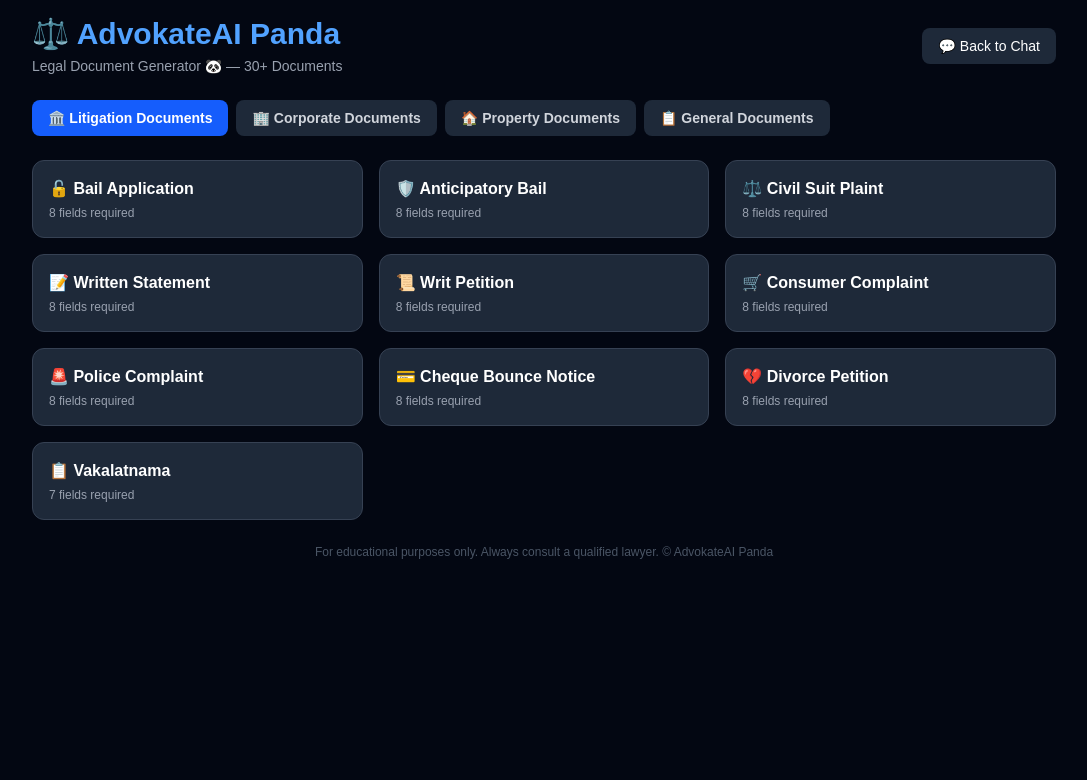
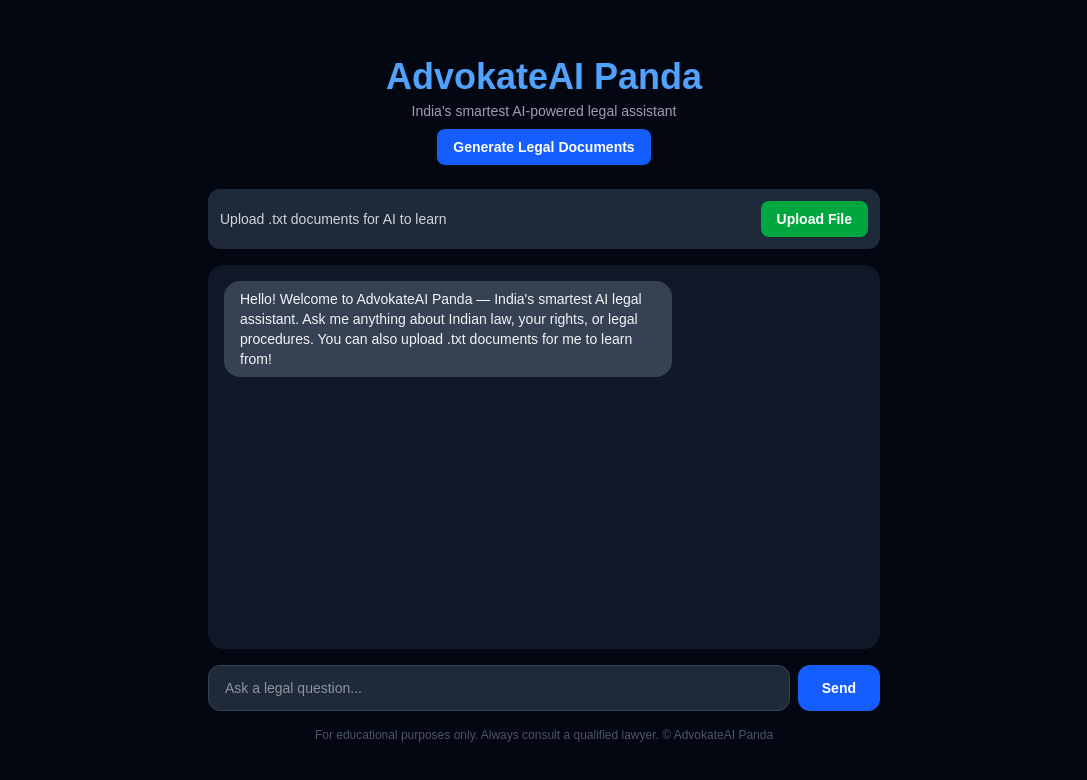
Before and after one commit to sumitpanda211-source/advokatepanda-ai, a Next.js app: page / in a window 1280 px wide. Shown: the top 780 px of the page, without its empty margins (96-1183 px from the left). Built offline with nearby package versions, Linux system fonts and the light colour scheme.

Commit message:
Fixed build errors

```diff
--- a/app/page.tsx
+++ b/app/page.tsx
@@ -1,205 +1,103 @@
 "use client";
-import { useState } from "react";
+import { useState, useRef } from "react";
 import Link from "next/link";
 
-const categories = [
-  {
-    category: "🏛️ Litigation Documents",
-    docs: [
-      { id: "bail-application", name: "🔓 Bail Application", fields: ["Applicant Name", "Age", "Address", "Case Number", "Charges", "Court Name", "Reason for Bail", "Surety Details"] },
-      { id: "anticipatory-bail", name: "🛡️ Anticipatory Bail", fields: ["Applicant Name", "Age", "Address", "Apprehended Offence", "Section of Law", "Court Name", "Grounds for Bail", "Surety Details"] },
-      { id: "civil-suit", name: "⚖️ Civil Suit Plaint", fields: ["Plaintiff Name", "Plaintiff Address", "Defendant Name", "Defendant Address", "Court Name", "Facts of Case", "Relief Sought", "Valuation of Suit"] },
-      { id: "written-statement", name: "📝 Written Statement", fields: ["Defendant Name", "Defendant Address", "Plaintiff Name", "Case Number", "Court Name", "Preliminary Objections", "Reply to Facts", "Counter Claims"] },
-      { id: "writ-petition", name: "📜 Writ Petition", fields: ["Petitioner Name", "Petitioner Address", "Respondent Name", "High Court Name", "Type of Writ", "Facts", "Grounds", "Relief Sought"] },
-      { id: "consumer-complaint", name: "🛒 Consumer Complaint", fields: ["Complainant Name", "Complainant Address", "Opposite Party Name", "Opposite Party Address", "Product/Service", "Deficiency Details", "Amount Paid", "Relief Sought"] },
-      { id: "fir-complaint", name: "🚨 Police Complaint", fields: ["Complainant Name", "Complainant Address", "Police Station", "Date of Incident", "Place of Incident", "Accused Details", "Description of Incident", "Witnesses"] },
-      { id: "cheque-bounce", name: "💳 Cheque Bounce Notice", fields: ["Payee Name", "Payee Address", "Drawer Name", "Drawer Address", "Cheque Number", "Cheque Amount", "Date of Dishonour", "Bank Name"] },
-      { id: "divorce-petition", name: "💔 Divorce Petition", fields: ["Petitioner Name", "Petitioner Address", "Respondent Name", "Respondent Address", "Date of Marriage", "Place of Marriage", "Grounds for Divorce", "Children Details"] },
-      { id: "vakalatnama", name: "📋 Vakalatnama", fields: ["Client Name", "Client Address", "Advocate Name", "Bar Council Number", "Court Name", "Case Details", "Powers Granted"] },
-    ]
-  },
-  {
-    category: "🏢 Corporate Documents",
-    docs: [
-      { id: "employment", name: "💼 Employment Contract", fields: ["Company Name", "Company Address", "Employee Name", "Designation", "Monthly Salary", "Start Date", "Working Hours", "Notice Period"] },
-      { id: "nda", name: "🔒 NDA", fields: ["Disclosing Party Name", "Disclosing Party Address", "Receiving Party Name", "Receiving Party Address", "Purpose", "Confidential Information Type", "Duration", "Jurisdiction"] },
-      { id: "mou", name: "🤝 MOU", fields: ["Party 1 Name", "Party 1 Address", "Party 2 Name", "Party 2 Address", "Purpose of MOU", "Responsibilities of Party 1", "Responsibilities of Party 2", "Duration"] },
-      { id: "service-agreement", name: "🛠️ Service Agreement", fields: ["Service Provider Name", "Service Provider Address", "Client Name", "Client Address", "Services to be Provided", "Payment Terms", "Duration", "Termination Clause"] },
-      { id: "partnership-deed", name: "🤝 Partnership Deed", fields: ["Partner 1 Name", "Partner 2 Name", "Business Name", "Business Address", "Capital Contribution", "Profit Sharing Ratio", "Duration", "Responsibilities"] },
-      { id: "loan-agreement", name: "💰 Loan Agreement", fields: ["Lender Name", "Lender Address", "Borrower Name", "Borrower Address", "Loan Amount", "Interest Rate", "Repayment Schedule", "Security"] },
-      { id: "consultancy-agreement", name: "👔 Consultancy Agreement", fields: ["Consultant Name", "Consultant Address", "Client Name", "Client Address", "Scope of Work", "Fees", "Duration", "IP Rights"] },
-    ]
-  },
-  {
-    category: "🏠 Property Documents",
-    docs: [
-      { id: "rental", name: "🏠 Rental Agreement", fields: ["Landlord Name", "Tenant Name", "Property Address", "Monthly Rent", "Security Deposit", "Lease Duration", "Start Date", "Notice Period"] },
-      { id: "sale-deed", name: "📃 Sale Deed", fields: ["Seller Name", "Seller Address", "Buyer Name", "Buyer Address", "Property Description", "Sale Amount", "Payment Terms", "Possession Date"] },
-      { id: "gift-deed", name: "🎁 Gift Deed", fields: ["Donor Name", "Donor Address", "Donee Name", "Donee Address", "Property Description", "Relationship", "Date of Transfer", "Witnesses"] },
-      { id: "lease-deed", name: "📋 Lease Deed", fields: ["Lessor Name", "Lessee Name", "Property Address", "Lease Amount", "Security Deposit", "Lease Period", "Start Date", "Renewal Terms"] },
-    ]
-  },
-  {
-    category: "📋 General Documents",
-    docs: [
-      { id: "affidavit", name: "📜 Affidavit", fields: ["Deponent Name", "Age", "Address", "Purpose of Affidavit", "Facts to Declare", "Place of Execution"] },
-      { id: "legal-notice", name: "⚠️ Legal Notice", fields: ["Sender Name", "Sender Address", "Recipient Name", "Recipient Address", "Subject of Notice", "Details of Grievance", "Relief Sought", "Time Period to Respond"] },
-      { id: "demand-letter", name: "💰 Demand Letter", fields: ["Sender Name", "Sender Address", "Recipient Name", "Recipient Address", "Amount Owed", "Reason for Demand", "Due Date", "Consequences if Unpaid"] },
-      { id: "power-of-attorney", name: "🔏 Power of Attorney", fields: ["Grantor Name", "Grantor Address", "Attorney Name", "Attorney Address", "Powers Granted", "Duration", "Place of Execution"] },
-      { id: "undertaking", name: "✍️ Undertaking Letter", fields: ["Name", "Address", "Purpose of Undertaking", "Commitments Made", "Duration", "Place of Execution"] },
-    ]
-  }
-];export default function DocumentsGenerator() {
-  const [selected, setSelected] = useState(null);
-  const [fields, setFields] = useState({});
-  const [generating, setGenerating] = useState(false);
-  const [generatedDoc, setGeneratedDoc] = useState("");
-  const [activeCategory, setActiveCategory] = useState(0);
+export default function Home() {
+  const [messages, setMessages] = useState([
+    { role: "assistant", text: "Hello! Welcome to AdvokateAI Panda — India's smartest AI legal assistant. Ask me anything about Indian law, your rights, or legal procedures. You can also upload .txt documents for me to learn from!" }
+  ]);
+  const [history, setHistory] = useState<any[]>([]);
+  const [input, setInput] = useState("");
+  const [loading, setLoading] = useState(false);
+  const [uploading, setUploading] = useState(false);
+  const [uploadMsg, setUploadMsg] = useState("");
+  const fileRef = useRef<any>(null);
 
-  function selectDocument(doc) {
-    setSelected(doc);
-    setFields({});
-    setGeneratedDoc("");
+  async function sendMessage() {
+    if (!input.trim()) return;
+    const userMessage = input;
+    setInput("");
+    setMessages(prev => [...prev, { role: "user", text: userMessage }]);
+    setLoading(true);
+    const res = await fetch("/api/chat", {
+      method: "POST",
+      headers: { "Content-Type": "application/json" },
+      body: JSON.stringify({ message: userMessage, history }),
+    });
+    const data = await res.json();
+    setHistory(prev => [...prev,
+      { role: "user", content: userMessage },
+      { role: "assistant", content: data.reply }
+    ]);
+    setMessages(prev => [...prev, { role: "assistant", text: data.reply }]);
+    setLoading(false);
   }
 
-  async function generateDocument() {
-    if (!selected) return;
-    setGenerating(true);
-    setGeneratedDoc("");
-
-    const res = await fetch("/api/generate", {
-      method: "POST",
-      headers: { "Content-Type": "application/json" },
-      body: JSON.stringify({
-        documentType: selected.name,
-        details: fields
-      }),
-    });
+  async function uploadFile(e: any) {
+    const file = e.target.files[0];
+    if (!file) return;
+    setUploading(true);
+    setUploadMsg("Uploading...");
+    const formData = new FormData();
+    formData.append("file", file);
+    try {
+      const res = await fetch("/api/upload", { method: "POST", body: formData });
       const data = await res.json();
-    setGeneratedDoc(data.document || data.error);
-    setGenerating(false);
+      setUploadMsg(data.message || data.error || "Done!");
+    } catch {
+      setUploadMsg("Upload failed.");
     }
-
-  function downloadDocument() {
-    const blob = new Blob([generatedDoc], { type: "text/plain" });
-    const url = URL.createObjectURL(blob);
-    const a = document.createElement("a");
-    a.href = url;
-    a.download = `${selected.id}-${Date.now()}.txt`;
-    a.click();
+    setUploading(false);
+    setTimeout(() => setUploadMsg(""), 4000);
   }
 
   return (
-    <main className="min-h-screen bg-gray-950 text-white p-4">
-      <div className="max-w-5xl mx-auto">
-
-        <div className="flex items-center justify-between mb-6">
-          <div>
-            <h1 className="text-3xl font-bold text-blue-400">⚖️ AdvokateAI Panda</h1>
-            <p className="text-gray-400 text-sm mt-1">Legal Document Generator 🐼 — 30+ Documents</p>
-          </div>
-          <Link href="/" className="bg-gray-800 hover:bg-gray-700 text-white px-4 py-2 rounded-lg text-sm">
-            💬 Back to Chat
+    <main className="min-h-screen bg-gray-950 text-white flex flex-col items-center justify-center p-4">
+      <div className="w-full max-w-2xl flex flex-col gap-4">
+        <div className="text-center mb-2">
+          <h1 className="text-4xl font-bold text-blue-400">AdvokateAI Panda</h1>
+          <p className="text-gray-400 text-sm mt-1">India's smartest AI-powered legal assistant</p>
+          <Link href="/documents-generator" className="inline-block mt-2 bg-blue-600 hover:bg-blue-700 text-white px-4 py-2 rounded-lg text-sm font-semibold">
+            Generate Legal Documents
           </Link>
         </div>
-
-        {!selected ? (
-          <div>
-            <div className="flex gap-2 mb-6 flex-wrap">
-              {categories.map((cat, i) => (
-                <button
-                  key={i}
-                  onClick={() => setActiveCategory(i)}
-                  className={`px-4 py-2 rounded-lg text-sm font-semibold transition-all ${
-                    activeCategory === i
-                      ? "bg-blue-600 text-white"
-                      : "bg-gray-800 text-gray-300 hover:bg-gray-700"
-                  }`}
-                >
-                  {cat.category}
+        <div className="bg-gray-800 rounded-xl p-3 flex items-center justify-between">
+          <span className="text-sm text-gray-300">Upload .txt documents for AI to learn</span>
+          <div className="flex items-center gap-2">
+            {uploadMsg && <span className="text-xs text-green-400">{uploadMsg}</span>}
+            <button onClick={() => fileRef.current.click()} disabled={uploading} className="bg-green-600 hover:bg-green-700 text-white px-4 py-2 rounded-lg text-sm font-semibold">
+              {uploading ? "Uploading..." : "Upload File"}
             </button>
-              ))}
-            </div>
-
-            <div className="grid grid-cols-1 md:grid-cols-2 lg:grid-cols-3 gap-4">
-              {categories[activeCategory].docs.map(doc => (
-                <button
-                  key={doc.id}
-                  onClick={() => selectDocument(doc)}
-                  className="bg-gray-800 hover:bg-gray-700 border border-gray-700 hover:border-blue-500 rounded-xl p-4 text-left transition-all"
-                >
-                  <p className="font-semibold text-white">{doc.name}</p>
-                  <p className="text-gray-400 text-xs mt-1">{doc.fields.length} fields required</p>
-                </button>
-              ))}
+            <input ref={fileRef} type="file" accept=".txt" onChange={uploadFile} className="hidden" />
           </div>
         </div>
-        ) : (
-          <div className="flex flex-col gap-4">
-            <div className="flex items-center gap-3">
-              <button
-                onClick={() => setSelected(null)}
-                className="bg-gray-800 hover:bg-gray-700 text-white px-3 py-2 rounded-lg text-sm"
-              >
-                ← Back
-              </button>
-              <h2 className="text-xl font-semibold">{selected.name}</h2>
+        <div className="bg-gray-900 rounded-2xl p-4 h-96 overflow-y-auto flex flex-col gap-3">
+          {messages.map((msg, i) => (
+            <div key={i} className={`flex ${msg.role === "user" ? "justify-end" : "justify-start"}`}>
+              <div className={`max-w-xs lg:max-w-md px-4 py-2 rounded-2xl text-sm ${msg.role === "user" ? "bg-blue-600 text-white" : "bg-gray-700 text-gray-100"}`}>
+                {msg.text}
               </div>
-
-            {!generatedDoc ? (
-              <div className="bg-gray-900 rounded-2xl p-6">
-                <p className="text-gray-400 text-sm mb-4">Fill in the details below to generate your document</p>
-                <div className="grid grid-cols-1 md:grid-cols-2 gap-4">
-                  {selected.fields.map(field => (
-                    <div key={field}>
-                      <label className="text-sm text-gray-300 mb-1 block">{field}</label>
-                      <input
-                        className="w-full bg-gray-800 text-white rounded-lg px-3 py-2 text-sm outline-none border border-gray-700 focus:border-blue-500"
-                        placeholder={`Enter ${field.toLowerCase()}`}
-                        value={fields[field] || ""}
-                        onChange={e => setFields(prev => ({ ...prev, [field]: e.target.value }))}
-                      />
             </div>
           ))}
-                </div>
-                <button
-                  onClick={generateDocument}
-                  disabled={generating}
-                  className="mt-6 bg-blue-600 hover:bg-blue-700 disabled:bg-gray-600 text-white px-8 py-3 rounded-xl font-semibold w-full"
-                >
-                  {generating ? "⏳ Generating Document..." : "⚡ Generate Document"}
-                </button>
-              </div>
-            ) : (
-              <div className="bg-gray-900 rounded-2xl p-6">
-                <div className="flex justify-between items-center mb-4">
-                  <h3 className="font-semibold text-green-400">✅ Document Generated!</h3>
-                  <div className="flex gap-2">
-                    <button
-                      onClick={downloadDocument}
-                      className="bg-green-600 hover:bg-green-700 text-white px-4 py-2 rounded-lg text-sm font-semibold"
-                    >
-                      ⬇️ Download
-                    </button>
-                    <button
-                      onClick={() => setGeneratedDoc("")}
-                      className="bg-gray-700 hover:bg-gray-600 text-white px-4 py-2 rounded-lg text-sm"
-                    >
-                      🔄 Regenerate
-                    </button>
-                  </div>
-                </div>
-                <div className="bg-gray-800 rounded-xl p-4 max-h-96 overflow-y-auto">
-                  <pre className="text-gray-200 text-xs whitespace-pre-wrap font-mono">{generatedDoc}</pre>
-                </div>
+          {loading && (
+            <div className="flex justify-start">
+              <div className="bg-gray-700 px-4 py-2 rounded-2xl text-sm text-gray-300">Thinking...</div>
             </div>
           )}
         </div>
-        )}
-
-        <p className="text-center text-gray-600 text-xs mt-6">
-          For educational purposes only. Always consult a qualified lawyer. © AdvokateAI Panda
-        </p>
+        <div className="flex gap-2">
+          <input
+            className="flex-1 bg-gray-800 text-white rounded-xl px-4 py-3 text-sm outline-none border border-gray-700 focus:border-blue-500"
+            placeholder="Ask a legal question..."
+            value={input}
+            onChange={e => setInput(e.target.value)}
+            onKeyDown={e => e.key === "Enter" && sendMessage()}
+          />
+          <button onClick={sendMessage} className="bg-blue-600 hover:bg-blue-700 text-white px-6 py-3 rounded-xl text-sm font-semibold">
+            Send
+          </button>
+        </div>
+        <p className="text-center text-gray-600 text-xs">For educational purposes only. Always consult a qualified lawyer. © AdvokateAI Panda</p>
       </div>
     </main>
   );
```
Lines whose indentation alone changed are shown as unchanged.
